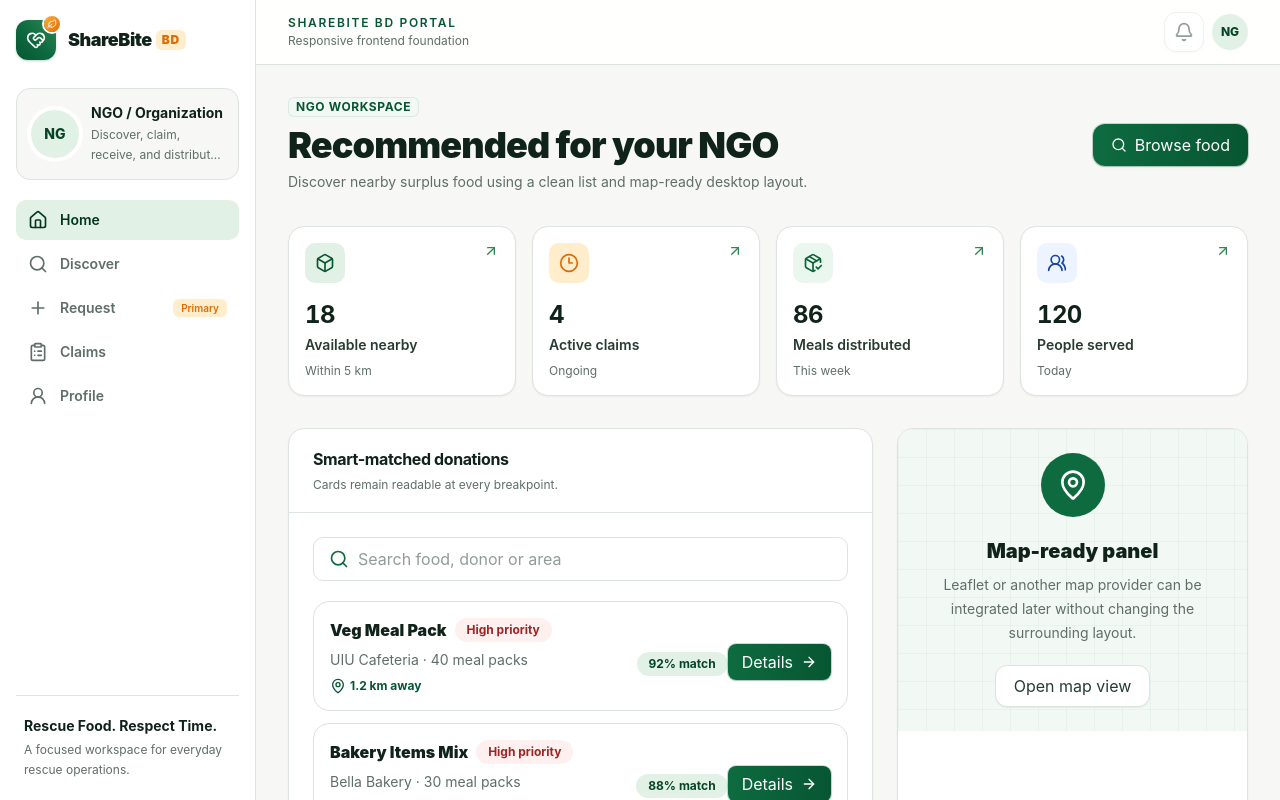
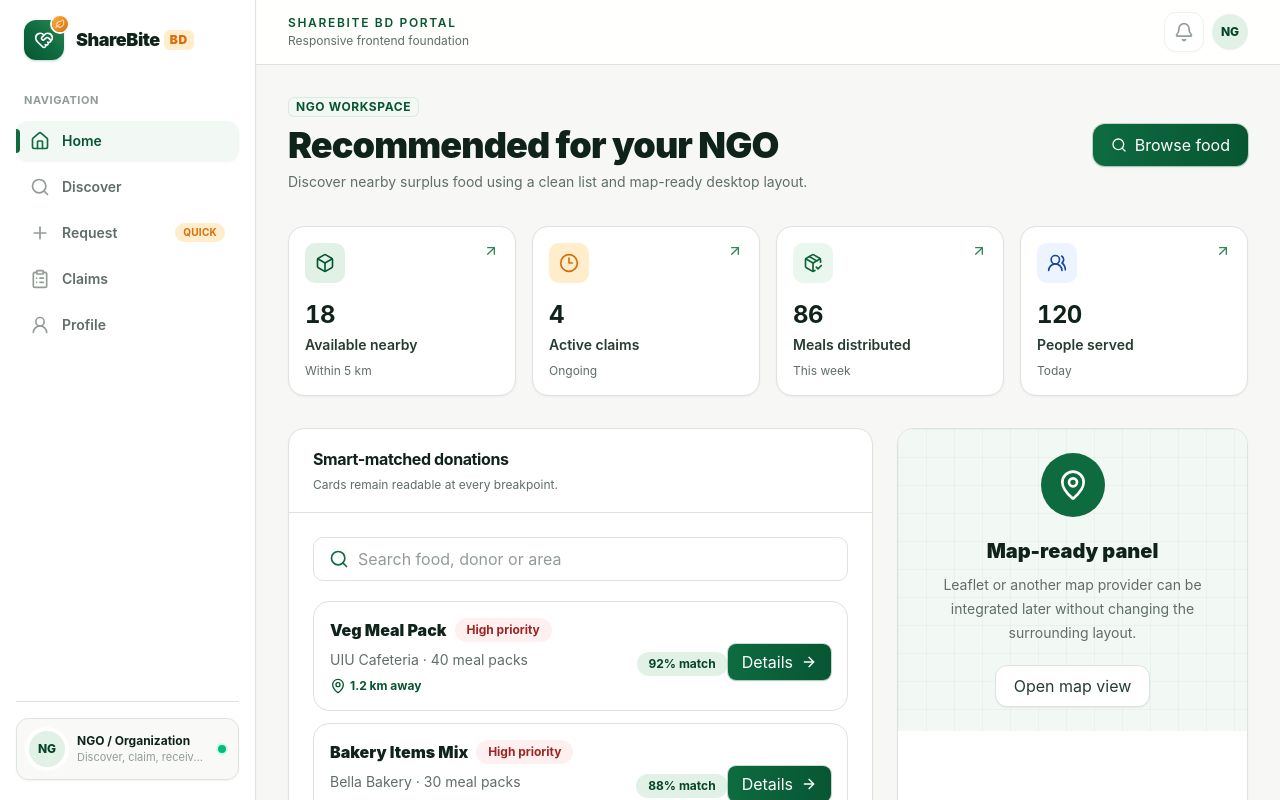
Before and after one commit to mahamudul-hasan7/shearbitebd, a Next.js app: page /preview/ngo in a window 1280 px wide. Shown: the top 800 px of the page. Built offline with nearby package versions, Linux system fonts and the light colour scheme.

Commit message:
feat(nav): modernize desktop sidebar navigation items and active indicators

```diff
--- a/src/components/navigation/desktop-sidebar.tsx
+++ b/src/components/navigation/desktop-sidebar.tsx
@@ -8,18 +8,15 @@ import type { PortalRole } from "@/types/navigation";
 export function DesktopSidebar({ role, activeHref, profileName, profileDescription, avatarInitials }: { role: PortalRole; activeHref: string; profileName?: string; profileDescription?: string; avatarInitials?: string }) {
   const items = getNavigation(role, activeHref.startsWith("/preview/"));
   return (
-    <aside className="fixed inset-y-0 left-0 z-40 hidden w-[var(--sidebar-width)] flex-col overflow-y-auto overscroll-contain border-r border-line bg-white px-4 py-5 lg:flex">
-      <BrandLogo />
-      <div className="mt-7 rounded-card border border-line bg-canvas p-3.5">
-        <div className="flex items-center gap-3">
-          <Avatar initials={avatarInitials ?? (role === "donor" ? "FD" : "NG")} />
-          <div className="min-w-0">
-            <p className="truncate text-sm font-bold text-ink-900">{profileName ?? roleMeta[role].label}</p>
-            <p className="mt-0.5 line-clamp-2 text-xs leading-5 text-muted-600">{profileDescription ?? roleMeta[role].description}</p>
-          </div>
+    <aside className="fixed inset-y-0 left-0 z-40 hidden w-[var(--sidebar-width)] flex-col border-r border-line bg-surface/95 backdrop-blur-md px-4 py-5 shadow-xs lg:flex">
+      <div className="px-2">
+        <BrandLogo />
+      </div>
+
+      <nav className="mt-8 flex flex-1 flex-col gap-1.5" aria-label={`${roleMeta[role].label} navigation`}>
+        <div className="px-2 pb-1.5 text-[11px] font-bold uppercase tracking-wider text-muted-400">
+          Navigation
         </div>
-      </div>
-      <nav className="mt-5 grid min-w-0 gap-1" aria-label={`${roleMeta[role].label} navigation`}>
         {items.map((item) => {
           const Icon = item.icon;
           const active = item.href === activeHref;
@@ -29,20 +26,44 @@ export function DesktopSidebar({ role, activeHref, profileName, profileDescripti
               href={item.href}
               aria-current={active ? "page" : undefined}
               className={cn(
-                "icon-interactive icon-nudge flex items-center gap-3 rounded-control px-3 py-2.5 text-sm font-semibold transition-colors",
-                active ? "bg-brand-100 text-brand-900" : "text-muted-600 hover:bg-canvas hover:text-ink-900",
+                "group relative flex items-center gap-3 rounded-xl px-3.5 py-2.5 text-sm font-semibold transition-all duration-150",
+                active
+                  ? "bg-brand-50 text-brand-700 shadow-xs"
+                  : "text-muted-600 hover:bg-slate-100/70 hover:text-ink-900",
               )}
             >
-              <Icon className="size-5" aria-hidden="true" />
-              <span>{item.label}</span>
-              {item.isPrimary && <span className="ml-auto rounded-md bg-accent-100 px-2 py-0.5 text-[10px] text-accent-600">Primary</span>}
+              {active && (
+                <span className="absolute left-0 top-2 bottom-2 w-1 rounded-r-full bg-brand-600" aria-hidden="true" />
+              )}
+              <Icon
+                className={cn(
+                  "size-5 transition-transform duration-150 group-hover:scale-110",
+                  active ? "text-brand-600" : "text-muted-400 group-hover:text-muted-600"
+                )}
+                aria-hidden="true"
+              />
+              <span className="flex-1">{item.label}</span>
+              {item.isPrimary && (
+                <span className="rounded-full bg-accent-100 px-2 py-0.5 text-[10px] font-bold uppercase tracking-wide text-accent-600">
+                  Quick
+                </span>
+              )}
             </Link>
           );
         })}
       </nav>
-      <div className="mt-auto border-t border-line px-2 pt-5">
-        <p className="text-sm font-bold text-ink-900">Rescue Food. Respect Time.</p>
-        <p className="mt-1 text-xs leading-5 text-muted-600">A focused workspace for everyday rescue operations.</p>
+
+      <div className="mt-auto pt-4 border-t border-line">
+        <div className="rounded-xl border border-line bg-canvas/70 p-3 shadow-xs">
+          <div className="flex items-center gap-3">
+            <Avatar initials={avatarInitials ?? (role === "donor" ? "FD" : "NG")} size="sm" />
+            <div className="min-w-0 flex-1">
+              <p className="truncate text-xs font-bold text-ink-900">{profileName ?? roleMeta[role].label}</p>
+              <p className="truncate text-[11px] text-muted-400">{profileDescription ?? roleMeta[role].description}</p>
+            </div>
+            <span className="size-2 rounded-full bg-emerald-500 ring-2 ring-emerald-100" title="Online" />
+          </div>
+        </div>
       </div>
     </aside>
   );
```
